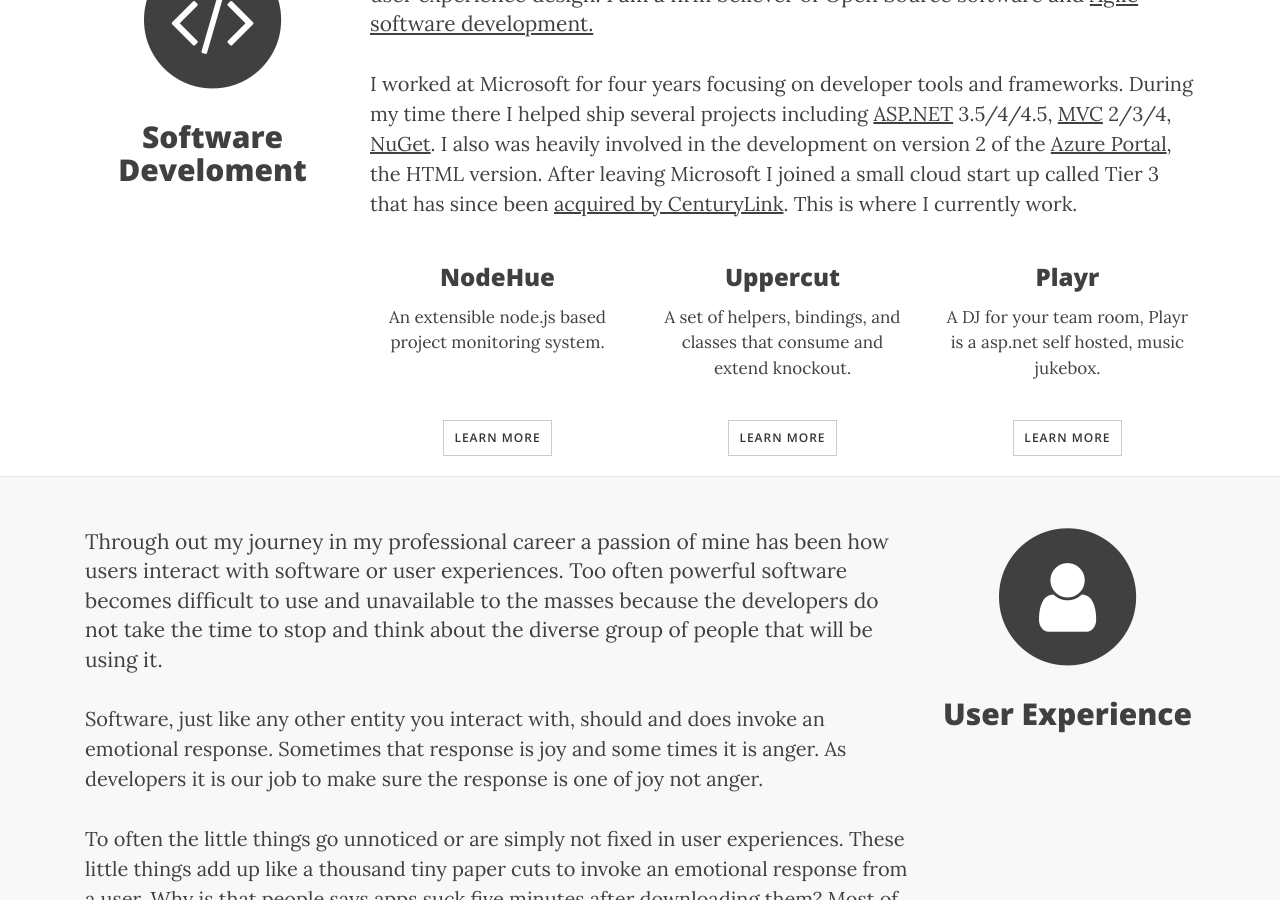
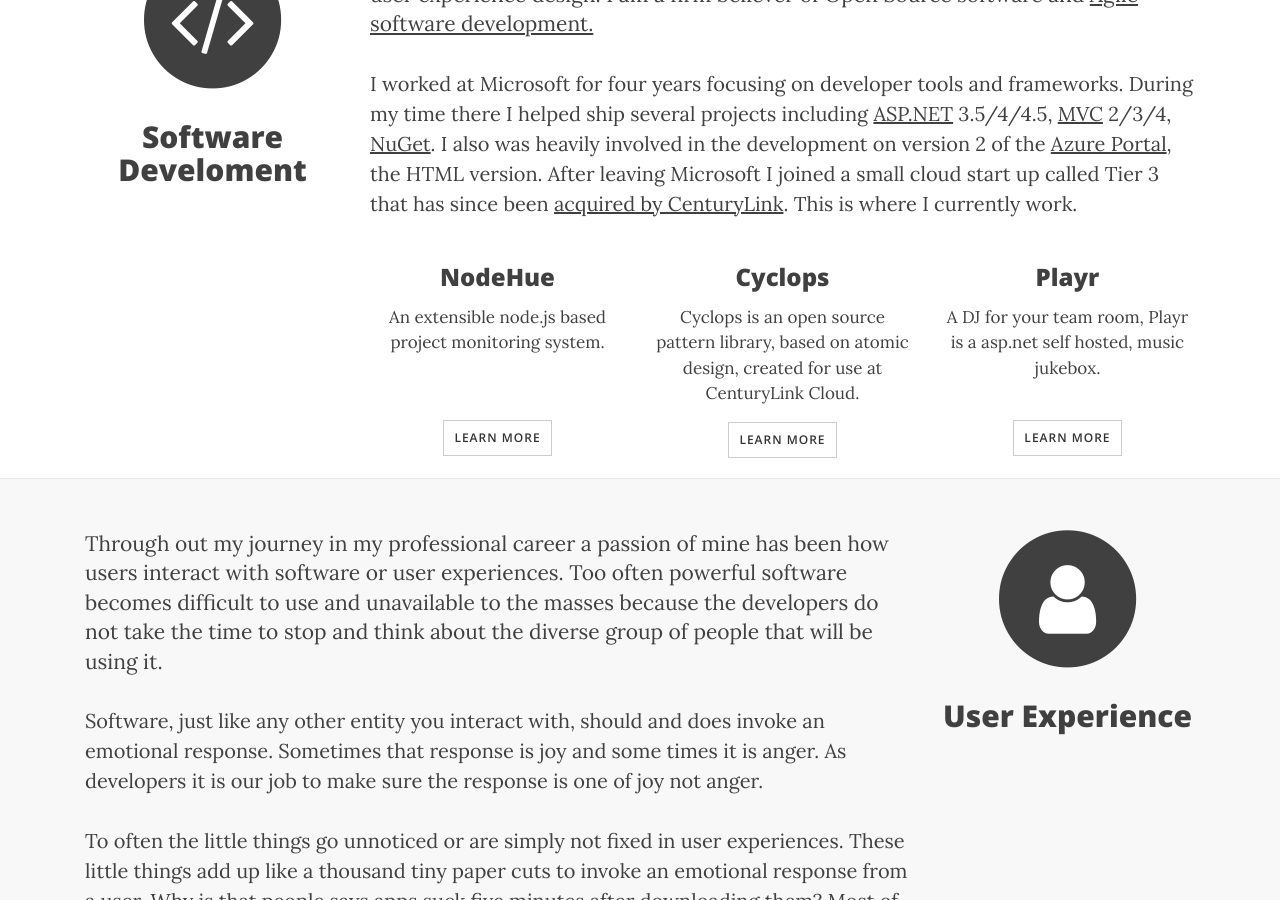
Before and after one commit to osbornm/osbornm.github.io, a Jekyll site: the page built from about.html, in a window 1280 px wide and 900 px high, scrolled down 548 px. Built offline with Jekyll 4.4.1, drawn with Linux system fonts in a browser that asks for light colours; nearby versions of some CDN libraries.

Commit message:
add cyclops to about page

```diff
--- a/about.html
+++ b/about.html
@@ -23,15 +23,13 @@
                 <a href="https://github.com/osbornm/nodeHue" class="btn btn-default btn-xs">Learn More</a>
             </div>
             <div class="col-sm-4  text-center">
-                <h3>Uppercut</h3>
-                <p class="small description">A set of helpers, bindings, and classes that consume and extend knockout.</p>
-                <a href="https://github.com/osbornm/uppercut" class="btn btn-default btn-xs">Learn More</a>
+                <h3>Cyclops</h3>
+                <p class="small description">Cyclops is an open source pattern library, based on atomic design, created for use at CenturyLink Cloud. </p>
+                <a href="https://github.com/CenturyLinkCloud/cyclops" class="btn btn-default btn-xs">Learn More</a>
             </div>
             <div class="col-sm-4  text-center">
                 <h3>Playr</h3>
-                <p class="small description">
-A DJ for your team room, Playr is a asp.net self hosted, music jukebox.
-</p>
+                <p class="small description">A DJ for your team room, Playr is a asp.net self hosted, music jukebox. </p>
                 <a href="https://github.com/osbornm/playr" class="btn btn-default btn-xs">Learn More</a>
             </div>
         </div>
```
